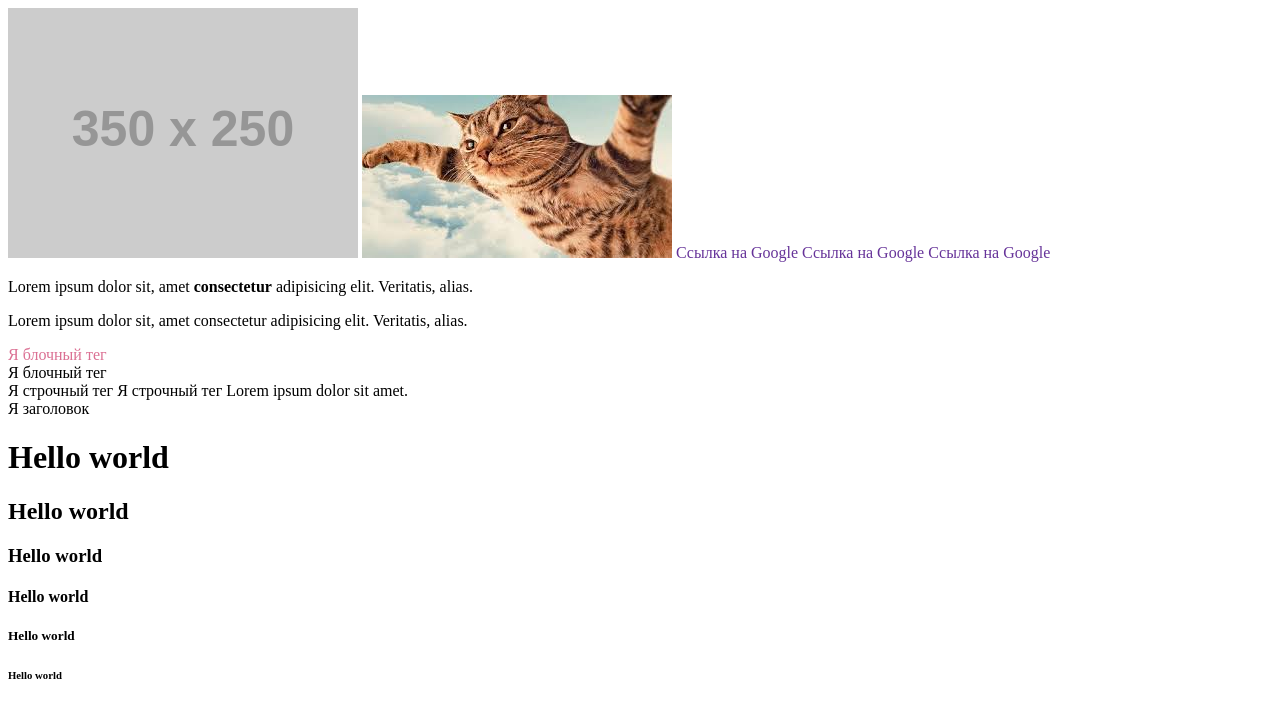
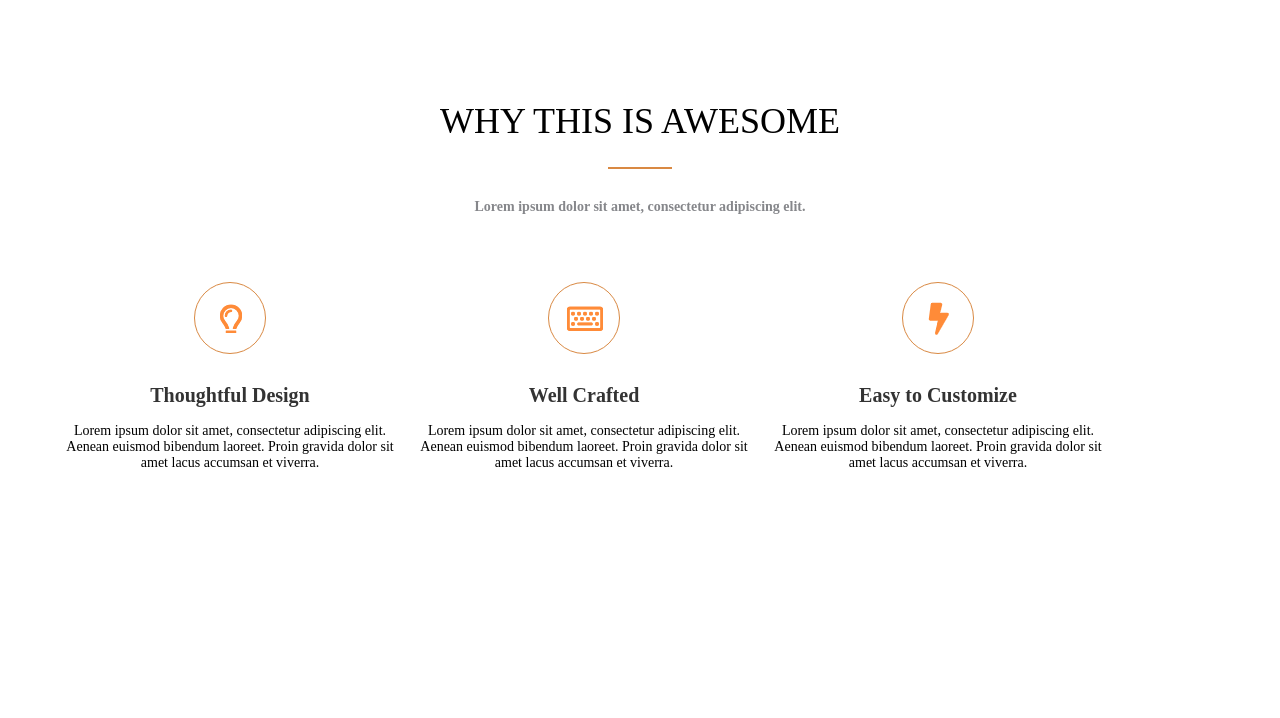
Before and after one commit to Maksim-fil/FE07-wk-1-Maksim-filiconak, a plain HTML site: page hw2/index.html in a window 1280 px wide. Drawn offline with Linux system fonts and the light colour scheme; placeholder pictures from the web are drawn by us.

Commit message:
homework awesome

```diff
--- a/css/style.css
+++ /dev/null
@@ -1,7 +0,0 @@
-a {
-  text-decoration: none;
-  color: rebeccapurple;
-}
-.block {
-  color: palevioletred;
-}
--- /dev/null
+++ b/hw2/css/awesome.css
@@ -0,0 +1,84 @@
+.awesome{
+    width: 100%;
+    height: 100%;
+    background-color: #FFFFFF;
+}
+
+.container{
+    max-width: 1170px;
+    padding: 0, 15px;
+    margin: auto;
+}
+
+.awesome-titel{
+    margin-top: 100px;
+    font-size: 36px;
+    font-weight: 400;
+    text-align: center;
+}
+
+.awesome-titel:after{
+    content: "";
+    display: block;
+    width: 64px;
+    height: 2px;
+    margin: auto;
+    margin-top: 25px;
+    background-color: #D98943;
+}
+
+.awesome-subtitel{
+    margin-top: 30px;
+    margin-bottom: 36px;
+    font-size: 14px;
+    color: #86878B;
+    text-align: center;
+}
+
+.upper-awesome{
+    width: 100%;
+}
+
+.lower-awesome{
+    display: inline-block;
+    margin-top: 31px;
+    width: 350px;
+    height: 225px;
+}
+
+.lower-titel{
+    font-size: 20px;
+    text-align: center;
+    margin-top: 30px;
+    color: #333333;
+    font-weight: 700;
+}
+
+.internal-text{
+    text-align: center;
+    margin-top: 16px;
+    font-size: 14px;
+}
+
+.icon-border{
+    width: 70px;
+    height: 70px;
+    border: 1px solid #D98943;
+    border-radius: 50%;
+    margin: auto;
+}
+
+.icon-lamp{
+    margin-top: 20px;
+    margin-left: 24px;
+}
+
+.icon-keyboard{
+    margin-top: 22px;
+    margin-left: 17px;
+}
+
+.icon-lightning{
+    margin-top: 19px;
+    margin-left: 25px;
+}
--- a/hw2/css/style.css
+++ b/hw2/css/style.css
@@ -1,7 +1 @@
-a {
-  text-decoration: none;
-  color: rebeccapurple;
-}
-.block {
-  color: palevioletred;
-}
+@import url("../css/awesome.css")
--- a/hw2/index.html
+++ b/hw2/index.html
@@ -1,52 +1,64 @@
 <!DOCTYPE html>
-<html lang="ru">
-
+<html lang="en">
 <head>
   <meta charset="UTF-8">
   <meta name="viewport" content="width=device-width, initial-scale=1.0">
-  <link rel="stylesheet" href="/css/style.css">
-  <title>Lesson-1</title>
+  <link rel="stylesheet" href="../hw2/css/style.css">
+  <title>homework awesome</title>
 </head>
-
 <body>
 
-  <img src="http://placehold.it/350x250" alt="Изображение">
-  <img src="/image/cat.jpeg" alt="Изображение">
+  <section class="awesome">
+    <div class="container">
 
-  <a href="https://www.google.com/">Ссылка на Google</a>
-  <a href="https://www.google.com/">Ссылка на Google</a>
-  <a href="https://www.google.com/">Ссылка на Google</a>
+      <h2 class="awesome-titel">
+        WHY THIS IS AWESOME
+      </h2>
+      <h3 class="awesome-subtitel">
+        Lorem ipsum dolor sit amet, consectetur adipiscing elit.
+      </h3>
 
-  <p>
-    Lorem ipsum dolor sit, amet <b>consectetur</b> adipisicing elit. Veritatis, alias.
-  </p>
-  <p>
-    Lorem ipsum dolor sit, amet consectetur adipisicing elit. Veritatis, alias.
-  </p>
-
-  <div class="block"> Я блочный тег</div>
-  <div> Я блочный тег</div>
-
-  <span>Я строчный тег</span>
-  <span>Я строчный тег</span>
-  <span>Lorem ipsum dolor sit amet.</span>
-
-  <div class="title">Я заголовок</div>
+    <div class="upper-awesome">
 
 
 
-  <h1 class="title">Hello world</h1>
-  <h2 class="sub-title">Hello world</h2>
-  <h3>Hello world</h3>
-  <h4>Hello world</h4>
-  <h5>Hello world</h5>
-  <h6>Hello world</h6>
+      <div class="lower-awesome">
+        <div class="icon-border">
+          <img class="icon-lamp" src="../hw2/image/icon/lamp.png" alt="">
+        </div>
+        <div class="lower-titel">
+          Thoughtful Design
+        </div>
+        <p class="internal-text">Lorem ipsum dolor sit amet, consectetur adipiscing elit. Aenean euismod bibendum laoreet. Proin gravida dolor sit amet lacus accumsan et viverra.</p>
+      </div>
 
 
-  <!-- <img src="" alt="Здесь фото котика"> -->
+      <div class="lower-awesome">
+        <div class="icon-border">
+        <img class="icon-keyboard" src="../hw2/image/icon/keyboard.png" alt="">
+        </div>
+        <div class="lower-titel">
+          Well Crafted
+        </div>
+        <p class="internal-text">Lorem ipsum dolor sit amet, consectetur adipiscing elit. Aenean euismod bibendum laoreet. Proin gravida dolor sit amet lacus accumsan et viverra.</p>
+      </div>
+
+
+      <div class="lower-awesome">
+        <div class="icon-border">
+          <img class="icon-lightning" src="../hw2/image/icon/lightning.png" alt="">
+        </div>
+        <div class="lower-titel">
+          Easy to Customize
+        </div>
+        <p class="internal-text">Lorem ipsum dolor sit amet, consectetur adipiscing elit. Aenean euismod bibendum laoreet. Proin gravida dolor sit amet lacus accumsan et viverra.</p>
+      </div>
 
 
 
+     </div>
+
+  </section>
+
 </body>
-
 </html>
```
Also changed, not shown: index.html (deleted, +0 -52 lines), hw2/image/icon/keyboard.png (added), hw2/image/icon/lamp.png (added), hw2/image/icon/lightning.png (added), image/cat.jpeg (deleted), js/script.js (deleted), readme.txt (deleted).
